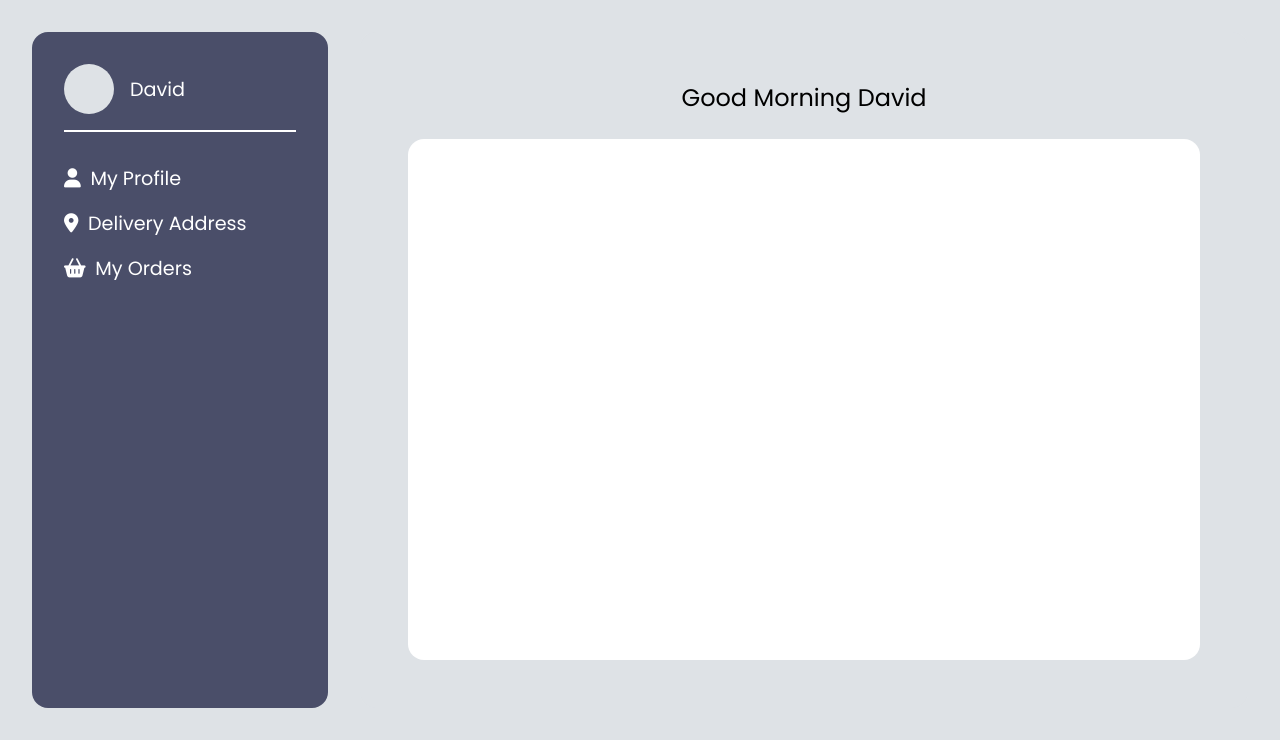
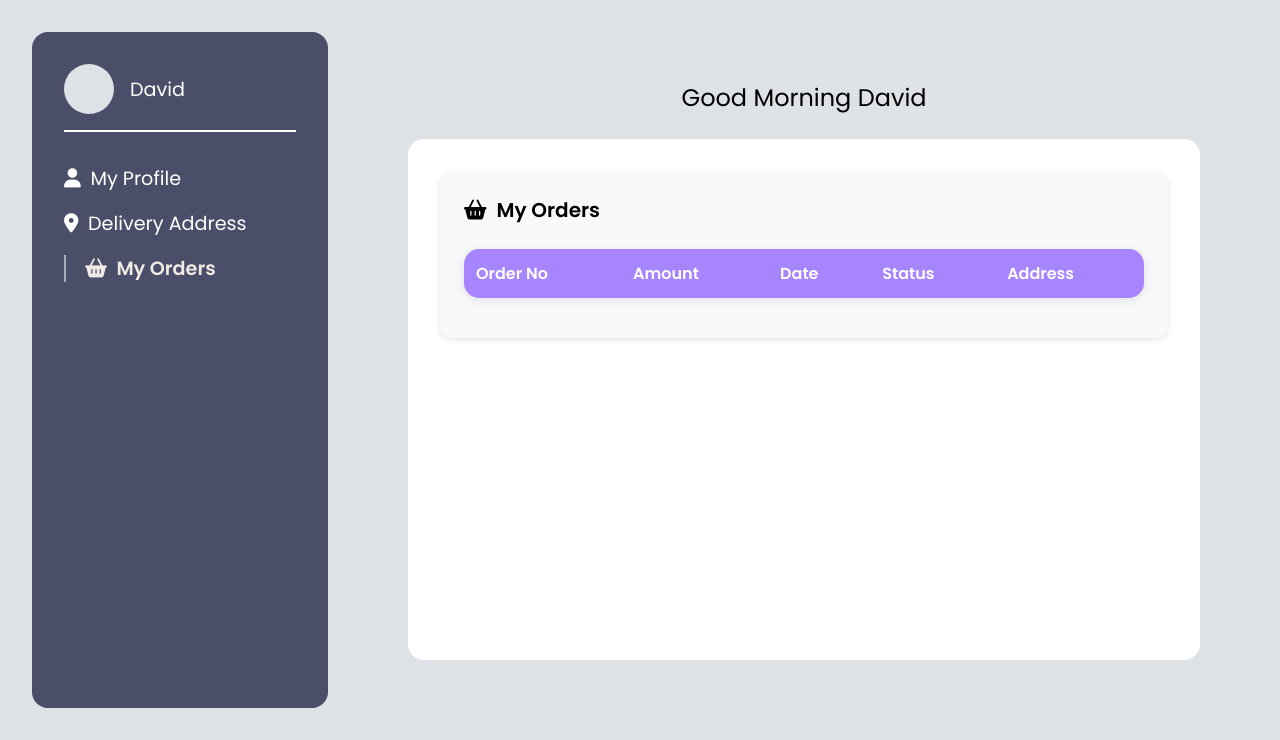
Before and after one commit to Md-iftikher/ecommerce-web, a PHP site: the page made by Client/Pages/my_profile.php in a window 1280 px wide. Shown: the part 60-800 px from the top of the page. Run offline with PHP 8.4, Linux system fonts and the light colour scheme; a user stored in the database is signed in; data comes from the database, SQL or seed files in the repository; lists and menus that the app fills with data are empty.

Commit message:
added orders

```diff
--- a/Client/Pages/my_profile.php
+++ b/Client/Pages/my_profile.php
@@ -15,6 +15,8 @@ if(isset($_GET['profile'])){
   include __DIR__ . "/../php/my_profile/read_profile.php";
 } else if(isset($_GET['address'])) {
   include __DIR__ . "/../php/my_profile/read_address.php";
+} else if(isset($_GET['my_orders'])) {
+  include __DIR__ . "/../php/my_profile/read_order.php";
 }
 
 ?>
@@ -43,7 +45,9 @@ if(isset($_GET['profile'])){
       <div class="sidebar-header">
         <div class="logo"></div>
         <div class="writing">
-          <p><?= ucfirst($first_name)?></p>
+          <p>
+            <?= ucfirst($first_name)?>
+          </p>
           <div class="clock" id="clock"></div>
         </div>
       </div>
@@ -55,14 +59,16 @@ if(isset($_GET['profile'])){
           <li><a href="my_profile.php?address=true" id="address-link"
               class="<?= (isset($_GET['address'])) ? 'active': ''?>"><i class="fa-solid fa-location-dot"></i>Delivery
               Address</a></li>
-          <li><a href="my_profile.php?myOrders=true" id="orders-link"
-              class="<?= (isset($_GET['myOrders'])) ? 'active': ''?>"><i class="fa-solid fa-basket-shopping"></i>My
+          <li><a href="my_profile.php?my_orders=true" id="orders-link"
+              class="<?= (isset($_GET['my_orders'])) ? 'active': ''?>"><i class="fa-solid fa-basket-shopping"></i>My
               Orders</a></li>
         </ul>
       </div>
     </div>
     <div class="content-area">
-      <p>Good Morning <?= ucfirst($first_name) ?></p>
+      <p>Good Morning
+        <?= ucfirst($first_name) ?>
+      </p>
       <div class="display-box" id="display-box">
         <?php if(isset($_GET['profile'])): ?>
 
@@ -102,7 +108,7 @@ if(isset($_GET['profile'])){
             <div class="profile-form-row">
               <div class="form-group">
                 <label>Birthdate</label>
-                <input type="date" id="dob"  placeholder="date of birth" name="dob" value="<?= $dob ?>" disabled/>
+                <input type="date" id="dob" placeholder="date of birth" name="dob" value="<?= $dob ?>" disabled />
               </div>
               <div class="form-group gender-group">
                 <label>Gender</label>
@@ -136,15 +142,16 @@ if(isset($_GET['profile'])){
           <div class="address-form-row">
             <div class="form-group">
               <!-- insert address -->
-              <form id="address-insert-form" action="../php/my_profile/insert_address.php" method="POST" style="display: none;">
+              <form id="address-insert-form" action="../php/my_profile/insert_address.php" method="POST"
+                style="display: none;">
                 <input type="hidden" name="id" value="<?= $customer_id ?>">
-                <input id="insert-address-input" type="text" name="address" placeholder="Enter new Address" >
-                <button  id="insert-address-icon" type="submit" style="display: none;">
-                    <i class="fa-solid fa-check fa-lg"></i>
+                <input id="insert-address-input" type="text" name="address" placeholder="Enter new Address">
+                <button id="insert-address-icon" type="submit" style="display: none;">
+                  <i class="fa-solid fa-check fa-lg"></i>
                 </button>
               </form>
               <?php while($row = $result->fetch_assoc()) : ?>
-              <form class="address-form" name="address-form"  method="POST">
+              <form class="address-form" name="address-form" method="POST">
                 <div class="address-input">
                   <input type="hidden" name="id" value="<?= $customer_id ?>">
                   <input type="hidden" name="old_address" value="<?=$row['address'] ?>">
@@ -154,10 +161,12 @@ if(isset($_GET['profile'])){
                     class="edit-address" type="button">
                     <i class="fa-solid fa-pen-to-square fa-lg"></i>
                   </button>
-                  <button onclick="confirmDeletion(event)" class="delete-address" type="submit" formaction="../php/my_profile/delete_address.php">
+                  <button onclick="confirmDeletion(event)" class="delete-address" type="submit"
+                    formaction="../php/my_profile/delete_address.php">
                     <i class="fa-solid fa-xmark fa-lg"></i>
                   </button>
-                  <button id="save-address-<?=$row['address']?>" class="save-address" type="submit" style="display: none;" formaction="../php/my_profile/update_address.php">
+                  <button id="save-address-<?=$row['address']?>" class="save-address" type="submit"
+                    style="display: none;" formaction="../php/my_profile/update_address.php">
                     <i class="fa-solid fa-check fa-lg"></i>
                   </button>
                 </div>
@@ -168,33 +177,37 @@ if(isset($_GET['profile'])){
 
         </div>
 
-        <?php elseif(isset($_GET['myOrders'])) : ?>
+        <?php elseif(isset($_GET['my_orders'])) : ?>
         <div class="profile-form-container">
           <div class="profile-form-header">
             <h2><i class="fa-solid fa-basket-shopping"></i>My Orders</h2>
           </div>
 
           <div class="profile-form-row">
-            <ul class="orders-list">
-              <li>
-                <div class="order-item">
-                  <span class="order-id">Order #1</span>
-                  <span class="order-status status-delivered">Status: Delivered</span>
-                </div>
-              </li>
-              <li>
-                <div class="order-item">
-                  <span class="order-id">Order #2</span>
-                  <span class="order-status status-processing">Status: Processing</span>
-                </div>
-              </li>
-              <li>
-                <div class="order-item">
-                  <span class="order-id">Order #3</span>
-                  <span class="order-status status-shipped">Status: Shipped</span>
-                </div>
-              </li>
-            </ul>
+            <div class="table-container">
+              <table>
+                <thead>
+                  <tr>
+                    <th>Order No</th>
+                    <th>Amount</th>
+                    <th>Date</th>
+                    <th>Status</th>
+                    <th>Address</th>
+                  </tr>
+                </thead>
+                <tbody>
+                  <?php while($row = $result->fetch_assoc()): ?>
+                  <tr>
+                    <td>#<?= $row['order_id'] ?></td>
+                    <td><a href="#">$<?= $row['total_price'] ?></a></td>
+                    <td><?= $row['date'] ?></td>
+                    <td class="<?= $row['status'] ?>"><?= $row['status'] ?></td>
+                    <td><?= $row['address'] ?></td>
+                  </tr>
+                  <?php endwhile; ?>
+                </tbody>
+              </table>
+            </div>
           </div>
         </div>
 
--- a/Client/Styles/my_profile.css
+++ b/Client/Styles/my_profile.css
@@ -289,7 +289,7 @@ body {
 }
 
 
-.orders-list {
+/* .orders-list {
     list-style: none;
     padding: 0;
     margin: 0;
@@ -345,6 +345,45 @@ body {
 .status-shipped {
     background-color: #17a2b8;
     color: #fff;
+} */
+
+.table-container {
+    border-radius: 15px;
+    overflow: hidden; /* Ensures the table follows the border-radius */
+    box-shadow: 0 2px 10px rgba(0, 0, 0, 0.1);
+    width: 100%;
+}
+
+table {
+    width: 100%;
+    border-collapse: collapse;
+    background: white;
+    box-shadow: 0 2px 10px rgba(0, 0, 0, 0.1);
+}
+th, td {
+    padding: 12px;
+    text-align: left;
+}
+th {
+    background: #a785ff;
+    color: white;
+}
+tr:nth-child(even) {
+    background: #f9f9f9;
+}
+.paid {
+    color: #20c997;
+}
+.pending {
+    color: #ffbf00;
+}
+.cancel {
+    color: #ff4d4d;
+}
+table a {
+    color: #6a0dad;
+    text-decoration: none;
+    font-weight: bold;
 }
 
 
--- /dev/null
+++ b/Client/php/my_profile/read_order.php
@@ -0,0 +1,27 @@
+<?php
+$customer_id = (int)$_SESSION['customer_id'];
+
+include_once __DIR__ . "/../config.php";
+
+$sql = "
+select o.order_id, o.total_price, o.status, date(o.created_at) as date, a.address
+from orders o
+inner join delivery_addresses a
+on o.address_id = a.address_id
+where o.customer_id = ?;
+";
+
+$stmt = $conn->prepare($sql);
+$stmt->bind_param("i", $customer_id);
+$stmt->execute();
+
+$result = $stmt->get_result();
+
+$stmt->close();
+
+
+
+
+
+
+?>
```
